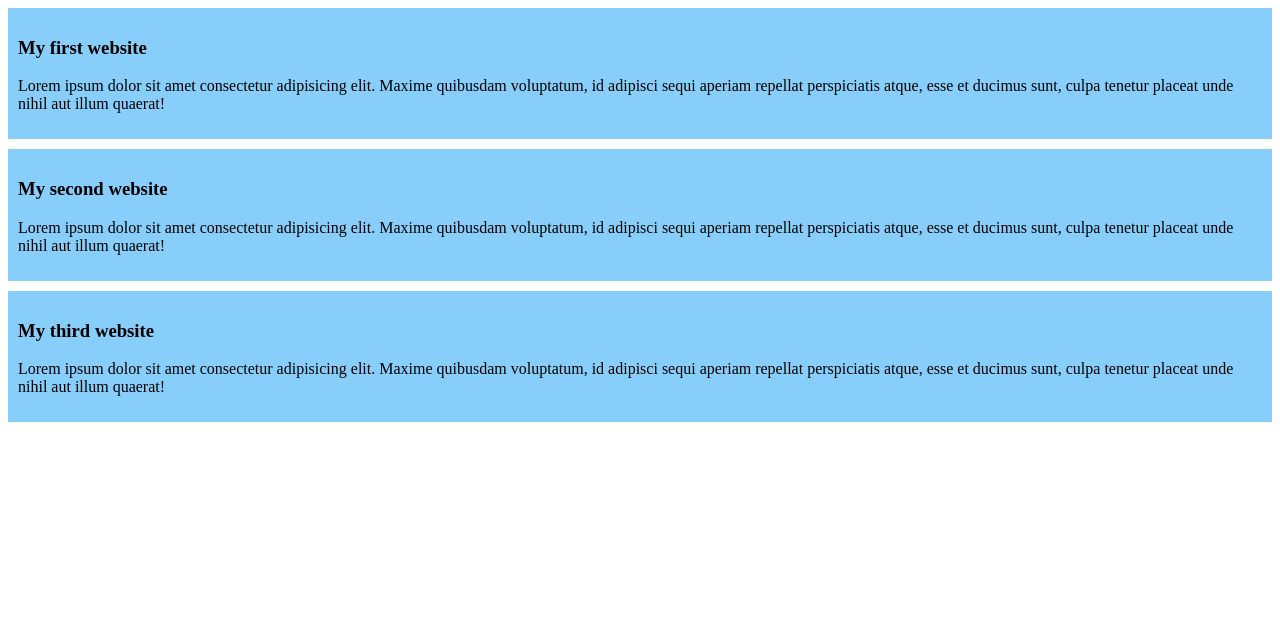
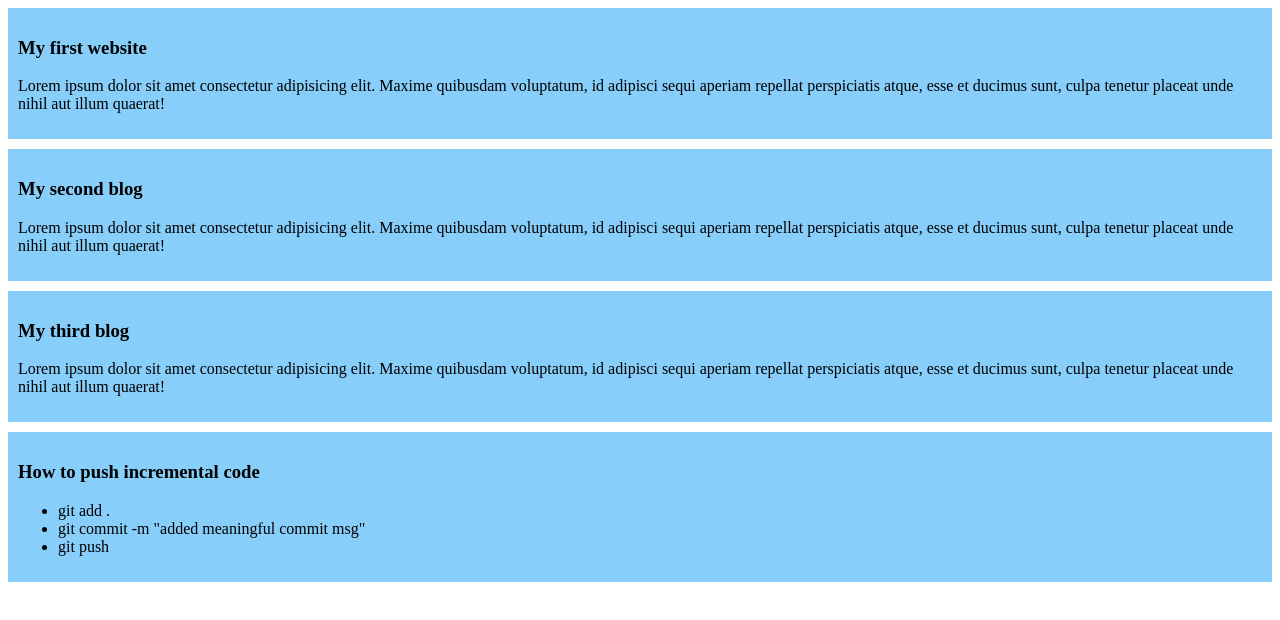
Before and after one commit to Mili-Akther/my-simple-website-3-07, a plain HTML site: page Index.html in a window 1280 px wide. Drawn offline with Linux system fonts and the light colour scheme.

Commit message:
added list to push code

```diff
--- a/Index.html
+++ b/Index.html
@@ -12,12 +12,20 @@
         <p>Lorem ipsum dolor sit amet consectetur adipisicing elit. Maxime quibusdam voluptatum, id adipisci sequi aperiam repellat perspiciatis atque, esse et ducimus sunt, culpa tenetur placeat unde nihil aut illum quaerat!</p>
     </div>
    <div>
-        <h3>My second website</h3>
+        <h3>My second blog</h3>
         <p>Lorem ipsum dolor sit amet consectetur adipisicing elit. Maxime quibusdam voluptatum, id adipisci sequi aperiam repellat perspiciatis atque, esse et ducimus sunt, culpa tenetur placeat unde nihil aut illum quaerat!</p>
     </div>
    <div>
-        <h3>My third website</h3>
+        <h3>My third blog</h3>
         <p>Lorem ipsum dolor sit amet consectetur adipisicing elit. Maxime quibusdam voluptatum, id adipisci sequi aperiam repellat perspiciatis atque, esse et ducimus sunt, culpa tenetur placeat unde nihil aut illum quaerat!</p>
+    </div>
+    <div>
+        <h3>How to push incremental code</h3>
+        <ul>
+            <li>git add .</li>
+            <li>git commit -m "added meaningful commit msg"</li>
+            <li>git push</li>
+        </ul>
     </div>
 </body>
 </html>
```
